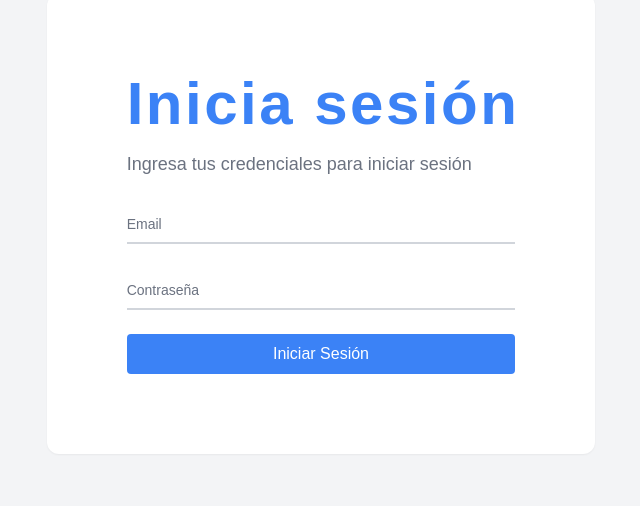
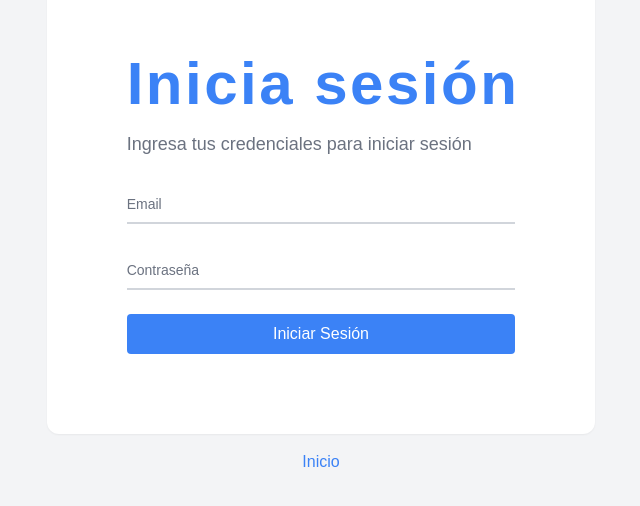
Before and after one commit to MarkOsBab/votes-app, a React (Create React App) app: page /admin in a window 1280 px wide. Shown: the part 176-682 px from the top of the page, without its empty margins (319-959 px from the left). Built offline with nearby package versions, Linux system fonts and the light colour scheme; no server answers.

Commit message:
Link to index on login

```diff
--- a/src/components/AdminLogin.js
+++ b/src/components/AdminLogin.js
@@ -8,7 +8,7 @@ import ButtonLoader from './ButtonLoader';
 import ValidationErrorMessage from './ValidationErrorMessage';
 import Loader from './Loader';
 import AnimatedTitle from './AnimatedTitle';
-import { useNavigate } from 'react-router-dom';
+import { Link, useNavigate } from 'react-router-dom';
 
 function AdminLogin() {
   const navigate = useNavigate();
@@ -115,6 +115,9 @@ function AdminLogin() {
             </Form>
           )}
         </Formik>
+        <div className="w-full flex justify-center items-end">
+          <Link to="/" className="mt-4 text-blue-500 hover:underline">Inicio</Link>
+        </div>
       </div>
     </>
   );
```
